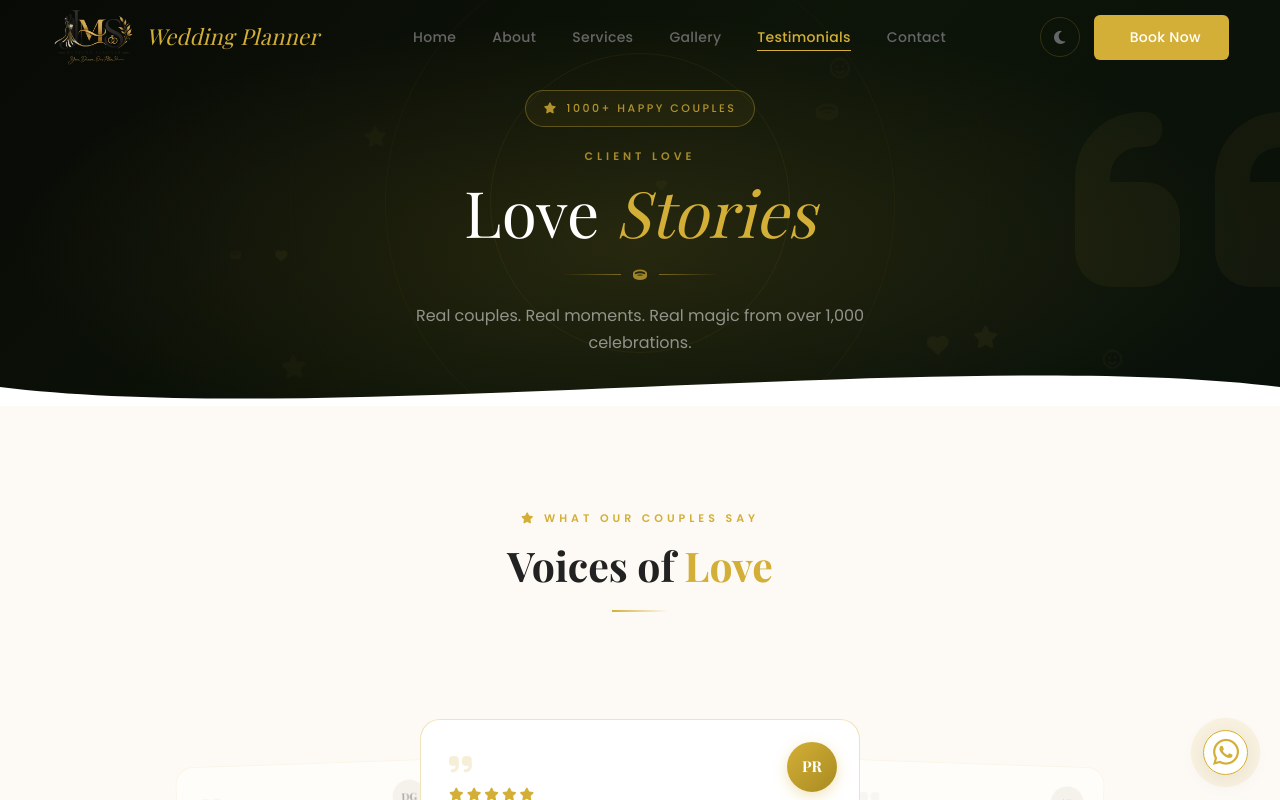
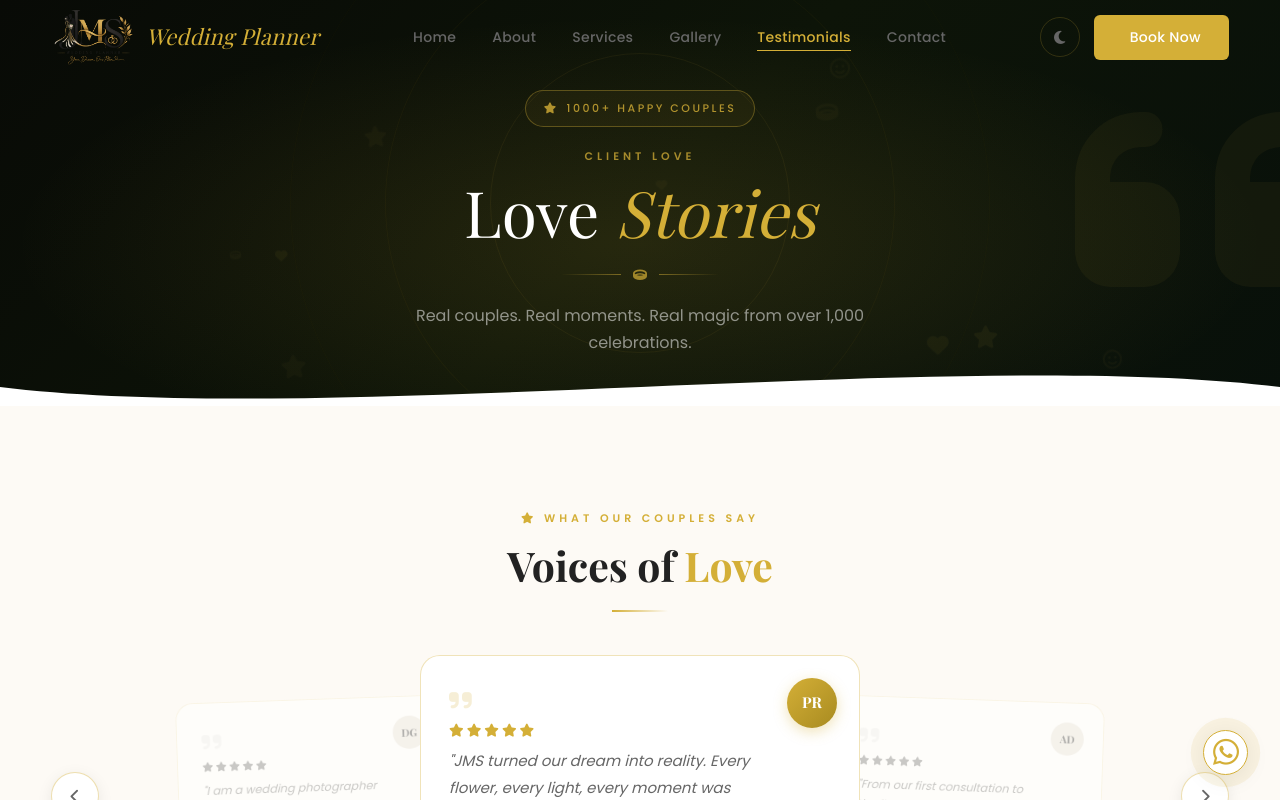
Before and after one commit to mdmustafaalam/wedding, a React (Vite) app: page /testimonials in a window 1280 px wide. Shown: the top 800 px of the page. Built offline with nearby package versions, Linux system fonts and the light colour scheme; some icons are missing; a web font is replaced by a local one.

Commit message:
currection

```diff
--- a/src/pages/Home/Home.jsx
+++ b/src/pages/Home/Home.jsx
@@ -235,7 +235,7 @@ export default function Home({ onBookNow }) {
             </h2>
             <div className="divider center" />
           </div>
-          <div className="reveal" style={{ marginTop: 52 }}>
+          <div className="reveal">
             <TestimonialSlider />
           </div>
           <div className="home-services-cta reveal">
--- a/src/pages/Testimonials/Testimonials.jsx
+++ b/src/pages/Testimonials/Testimonials.jsx
@@ -117,7 +117,7 @@ export default function Testimonials({ onBookNow }) {
       {/* ── Fan Carousel ── */}
       <section className="section-pad testimonials-fan-section">
         <div className="container">
-          <div className="text-center reveal" style={{ marginBottom: 64 }}>
+          <div className="text-center reveal">
             <span className="section-label">
               <i className="fa-solid fa-star" /> What Our Couples Say
             </span>
--- a/src/styles/global.css
+++ b/src/styles/global.css
@@ -324,7 +324,7 @@ button { cursor: pointer; font-family: var(--font-body); border: none; backgroun
 @media (min-width: 1400px) {
   :root {
     --container-pad: 80px;
-    --section-v: 120px;
+    --section-v: 40px;
     --grid-gap: 36px;
     --card-gap: 30px;
   }
```
